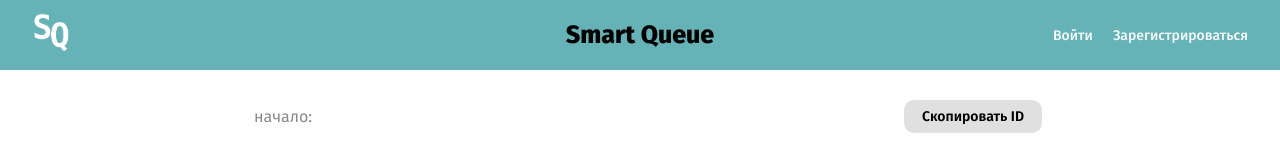
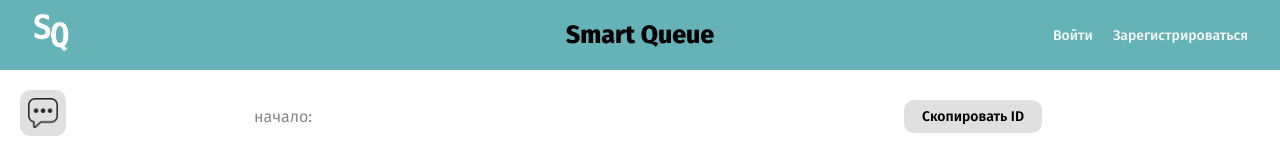
Before and after one commit to Lawliteee/SmartQueue, a Vue app in the folder frontend/: page /admin/1 in a window 1280 px wide. Shown: the top 160 px of the page. Built offline with nearby package versions, Linux system fonts and the light colour scheme; no server answers.

Commit message:
feat: Добавлена кнопка чата на экранах очереди и администратора

```diff
--- a/frontend/src/views/AdminView.vue
+++ b/frontend/src/views/AdminView.vue
@@ -1,5 +1,10 @@
 <template>
   <div class="admin-page">
+
+    <!-- Кнопка чата -->
+    <button class="chat-btn" title="Чат">
+      <img src="/icons/chat.png" alt="чат" width="30" height="30" />
+    </button>
 
     <!-- Верхняя панель -->
     <div class="queue-bar">
@@ -131,7 +136,27 @@
   height: 100vh;
   max-height: 100vh;
   overflow: hidden;
+  position: relative;
 }
+
+/* Кнопка чата */
+.chat-btn {
+  position: fixed;
+  top: 90px;
+  left: 20px;
+  width: 46px;
+  height: 46px;
+  background: var(--panel);
+  border: none;
+  border-radius: 10px;
+  cursor: pointer;
+  display: flex;
+  align-items: center;
+  justify-content: center;
+  transition: background 0.20s;
+  z-index: 10;
+}
+.chat-btn:hover { background: #cfcfcf; }
 
 .queue-bar {
   display: flex;
--- a/frontend/src/views/QueueView.vue
+++ b/frontend/src/views/QueueView.vue
@@ -1,6 +1,12 @@
 <template>
   <div class="page-body">
 
+    <!-- Кнопка чата -->
+    <button class="chat-btn" title="Чат">
+      <img src="/icons/chat.png" alt="чат" width="30" height="30" />
+    </button>
+
+    <!-- Список участников -->
     <button class="burger-btn" @click="openParticipants" title="Список участников">
       <img src="/icons/burger.png" alt="меню" width="22" height="22" />
     </button>
@@ -142,6 +148,26 @@
   background: #cfcfcf;
 }
 
+/* Чат */
+.chat-btn {
+  position: absolute;
+  top: -8px;
+  left: 24px;
+  width: 46px;
+  height: 46px;
+  background: var(--panel);
+  border: none;
+  border-radius: 10px;
+  cursor: pointer;
+  display: flex;
+  align-items: center;
+  justify-content: center;
+  transition: background 0.20s;
+  flex-shrink: 0;
+}
+
+.chat-btn:hover { background: #cfcfcf; }
+
 
 /* --------------------------- */
 
```
Also changed, not shown: frontend/public/icons/chat.png (added).
